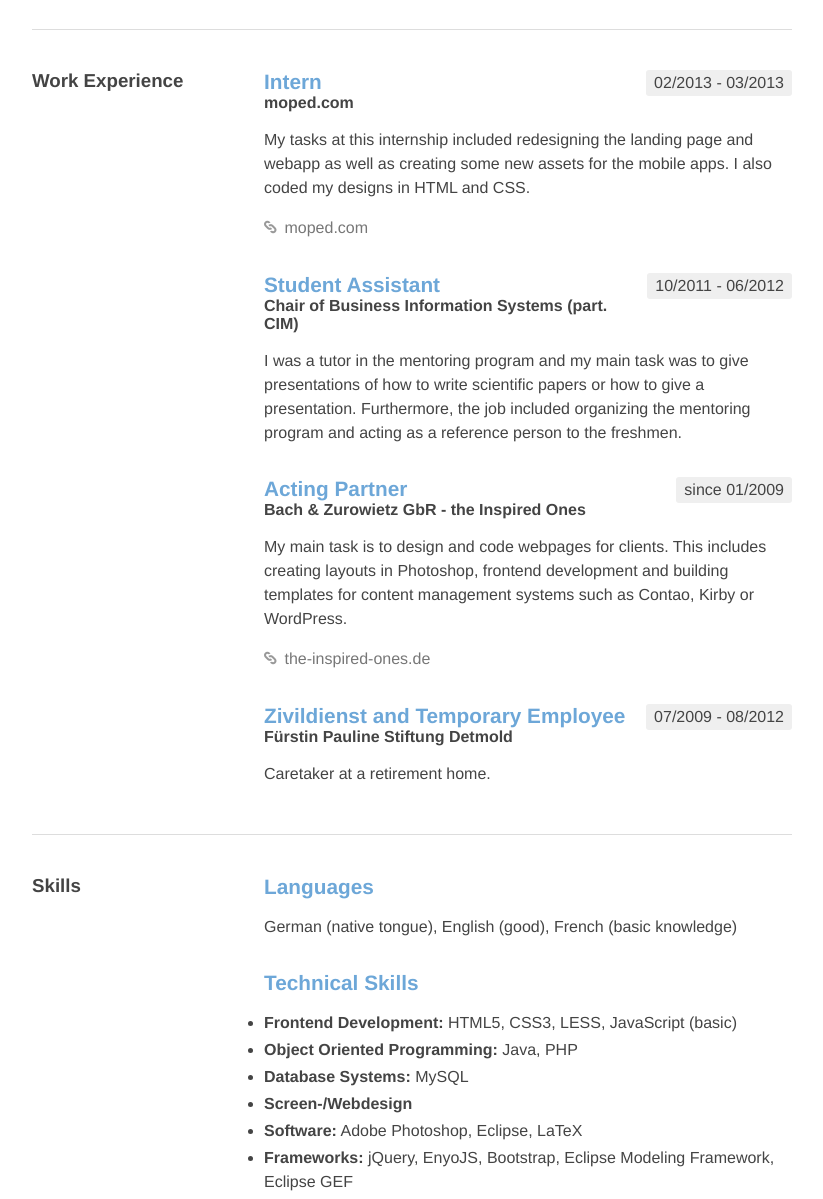
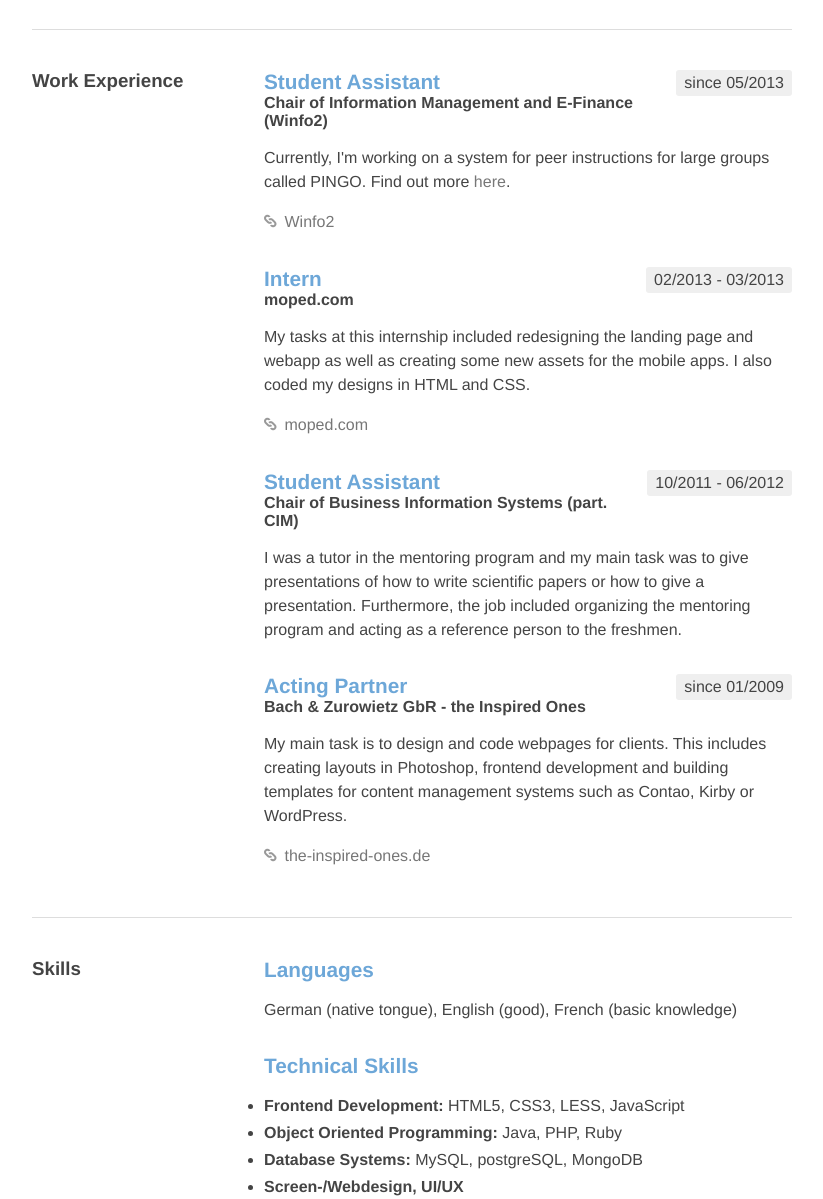
Before and after one commit to chbach/html5-cv, a plain HTML site: page index.html in a window 1280 px wide. Shown: the part 737-1936 px from the top of the page, without its empty margins (228-1051 px from the left). Drawn offline with Linux system fonts and the light colour scheme; a web font is replaced by a local one.

Commit message:
some updates to my work experience
Signed-off-by: Christoph Bach <christoph-bach@gmx.de>

```diff
--- a/index.html
+++ b/index.html
@@ -37,7 +37,7 @@
 		</ul>
 	</div>
 	<div class="desc">
-		<p>Hi, my name is Christoph Bach, I am 22 years old and I am currently studying <em>Business Information Systems</em> at the Paderborn University.
+		<p>Hi, my name is Christoph Bach, I am 23 years old and I am currently studying <em>Business Information Systems</em> at the Paderborn University.
 		While not directly related to my field of study, I however have several years of experience in developing websites, webapps and -platforms.</p>
 		<p>More precisely, I am co-owner of a little webdesign agency that I founded back in 2009 besides school and studies.
 		As a result, I am not only able to code websites and apps, but I also consider myself having an eye for good design, typography and usability.</p>
@@ -49,6 +49,13 @@
 	<h2><span class="line">Résumé</span></h2>
 	<section class="part cf">
 		<h3 class="part-heading">Work Experience</h3>
+		<div class="desc">
+			<div class="period">since 05/2013</div>
+			<h4>Student Assistant</h4>
+			<strong>Chair of Information Management and E-Finance (Winfo2)</strong>
+			<p>Currently, I'm working on a system for peer instructions for large groups called PINGO. Find out more <a href="http://pingo.upb.de">here</a>.</p>
+			<p><i class="icon-link"></i><a href="http://wiwi.uni-paderborn.de/dep3/winfo2/lehrstuhl-news/">Winfo2</a></p>
+		</div>
 		<div class="desc">
 			<div class="period">02/2013 - 03/2013</div>
 			<h4>Intern</h4>
@@ -69,12 +76,6 @@
 			<p>My main task is to design and code webpages for clients. This includes creating layouts in Photoshop, frontend development and building templates for content management systems such as Contao, Kirby or WordPress.</p>
 			<p><i class="icon-link"></i><a href="http://the-inspired-ones.de">the-inspired-ones.de</a></p>
 		</div>
-		<div class="desc">
-			<div class="period">07/2009 - 08/2012</div>
-			<h4>Zivildienst and Temporary Employee</h4>
-			<strong>Fürstin Pauline Stiftung Detmold</strong>
-			<p>Caretaker at a retirement home.</p>
-		</div>
 	</section>
 
 	<section class="part cf">
@@ -86,12 +87,11 @@
 		<div class="desc">
 			<h4>Technical Skills</h4>
 			<ul>
-				<li><strong>Frontend Development:</strong> HTML5, CSS3, LESS, JavaScript (basic)</li>
-				<li><strong>Object Oriented Programming:</strong> Java, PHP</li>
-				<li><strong>Database Systems:</strong> MySQL</li>
-				<li><strong>Screen-/Webdesign</strong></li>
-				<li><strong>Software:</strong> Adobe Photoshop, Eclipse, LaTeX</li>
-				<li><strong>Frameworks:</strong> jQuery, EnyoJS, Bootstrap, Eclipse Modeling Framework, Eclipse GEF</li>
+				<li><strong>Frontend Development:</strong> HTML5, CSS3, LESS, JavaScript</li>
+				<li><strong>Object Oriented Programming:</strong> Java, PHP, Ruby</li>
+				<li><strong>Database Systems:</strong> MySQL, postgreSQL, MongoDB</li>
+				<li><strong>Screen-/Webdesign, UI/UX</strong></li>
+				<li><strong>Frameworks:</strong> jQuery, EnyoJS, AngularJS, Ruby on Rails, Bootstrap, Eclipse Modeling Framework, Eclipse GEF</li>
 			</ul>
 		</div>
 	</section>
```
